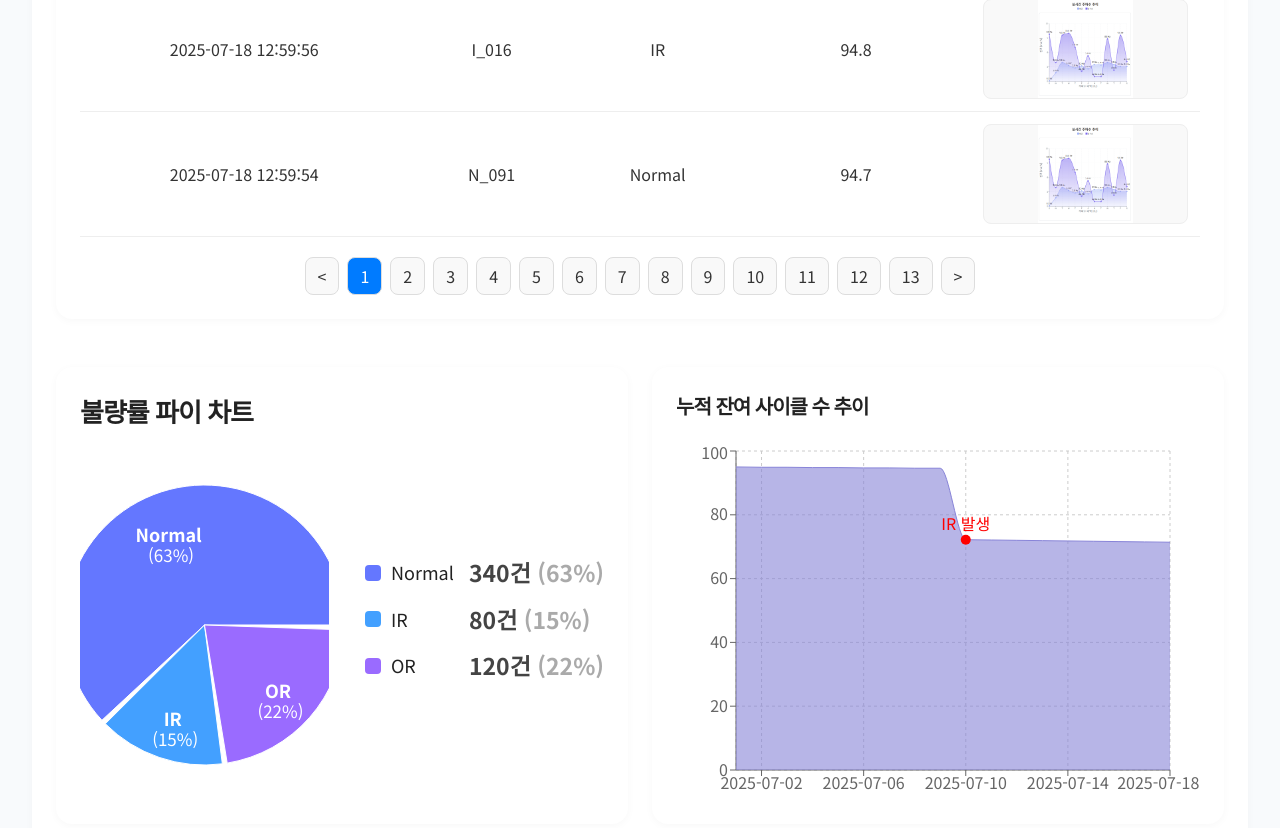
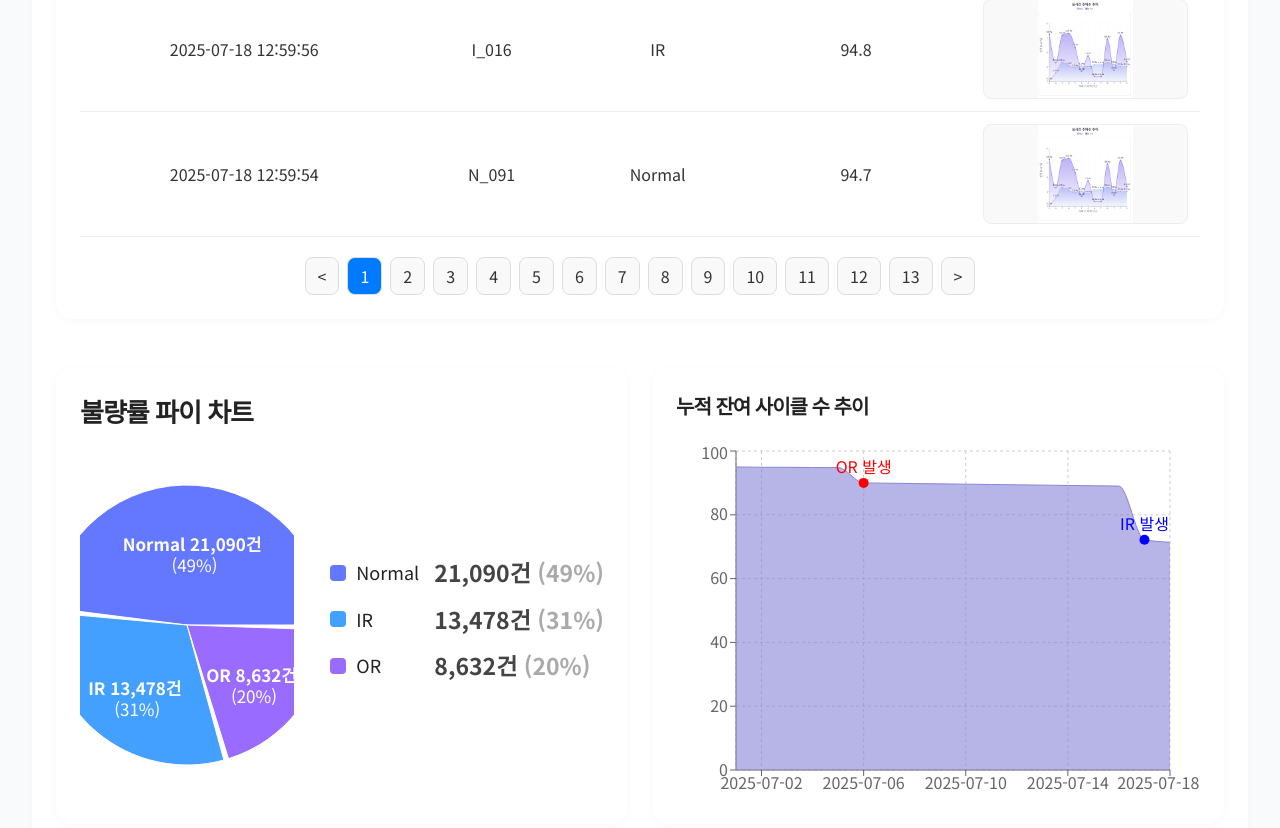
Before and after one commit to sungholion/BearingGuardian, a Next.js app in the folder frontend/: page /history in a window 1280 px wide. Shown: the part 725-1553 px from the top of the page. Built offline with nearby package versions, Linux system fonts and the light colour scheme.

Commit message:
💄 불량률 파이 차트 UI 개선
.

```diff
--- a/frontend/src/components/DefectDifferenceChart.tsx
+++ b/frontend/src/components/DefectDifferenceChart.tsx
@@ -5,23 +5,28 @@ import React from 'react';
 
 export default function DefectDifferenceChart() {
   const pieData = [
-    { name: 'Normal', value: 340 },
-    { name: 'IR', value: 80 },
-    { name: 'OR', value: 120 },
+    { name: 'Normal', value: 21090},
+    { name: 'IR', value:  	13478},
+    { name: 'OR', value: 8632},
   ];
   const COLORS = ['#6477FF', '#43A0FF', '#9A6BFF'];
 
   const total = pieData.reduce((sum, entry) => sum + entry.value, 0);
 
+  // 숫자를 천 단위 구분 기호로 포맷팅하는 헬퍼 함수
+  const formatNumber = (num) => {
+    return num.toLocaleString();
+  };
+
   const renderLabel = ({ cx, cy, midAngle, innerRadius, outerRadius, value, name, percent }) => {
     if (value === 0) return null;
     const RADIAN = Math.PI / 180;
-    const radius = outerRadius * 0.7; // This controls how far the label is from the center
+    const radius = outerRadius * 0.58; // This controls how far the label is from the center
     const x = cx + radius * Math.cos(-midAngle * RADIAN);
     const y = cy + radius * Math.sin(-midAngle * RADIAN);
 
 
-    const mainText = `${name}`;
+    const mainText = `${name} ${formatNumber(value)}건`;
     const subText = `(${Math.round(percent * 100)}%)`;
 
     return (
@@ -31,7 +36,7 @@ export default function DefectDifferenceChart() {
         fill="#fff" // Label text color
         textAnchor="middle"
         dominantBaseline="central"
-        fontSize={18} // Font size for the main text (name)
+        fontSize={17} // Font size for the main text (name)
         fontWeight="bold"
         style={{ pointerEvents: 'none' }}
       >
@@ -97,7 +102,7 @@ export default function DefectDifferenceChart() {
               <Tooltip
                 formatter={(value, name, props) => {
                   const percentage = total > 0 ? ((value / total) * 100).toFixed(1) : 0;
-                  return [`${value}건 (${percentage}%)`, name];
+                  return [`${formatNumber(value)}건 (${percentage}%)`, name];
                 }}
                 contentStyle={{
                   backgroundColor: '#fff',
@@ -125,7 +130,7 @@ export default function DefectDifferenceChart() {
               }}></span>
               <span style={{ fontSize: 18, color: '#222', width: 70 }}>{name}</span>
               <span style={{ fontWeight: 600, color: '#444', marginLeft: 8, fontSize: 23 }}>
-                {value}건&nbsp;
+                {formatNumber(value)}건&nbsp;
                 <span style={{ color: '#aaa' }}>
                   ({total ? Math.round((value / total) * 100) : 0}%)
                 </span>
--- a/frontend/src/components/RemainingLifeTrendChart.tsx
+++ b/frontend/src/components/RemainingLifeTrendChart.tsx
@@ -8,18 +8,18 @@ export default function RemainingLifeTrendChart() {
     { date: '2025-07-03', '잔여 사이클 수': 94.9 },
     { date: '2025-07-04', '잔여 사이클 수': 94.8 },
     { date: '2025-07-05', '잔여 사이클 수': 94.8 },
-    { date: '2025-07-06', '잔여 사이클 수': 94.7 },
-    { date: '2025-07-07', '잔여 사이클 수': 94.7 },
-    { date: '2025-07-08', '잔여 사이클 수': 94.6 },
-    { date: '2025-07-09', '잔여 사이클 수': 94.6 },
-    { date: '2025-07-10', '잔여 사이클 수': 72.2 }, // IR 발생으로 급감
-    { date: '2025-07-11', '잔여 사이클 수': 72.1 },
-    { date: '2025-07-12', '잔여 사이클 수': 72.0 },
-    { date: '2025-07-13', '잔여 사이클 수': 71.9 },
-    { date: '2025-07-14', '잔여 사이클 수': 71.8 },
-    { date: '2025-07-15', '잔여 사이클 수': 71.7 },
-    { date: '2025-07-16', '잔여 사이클 수': 71.6 },
-    { date: '2025-07-17', '잔여 사이클 수': 71.5 },
+    { date: '2025-07-06', '잔여 사이클 수': 90.0 }, // OR 발생으로 급감
+    { date: '2025-07-07', '잔여 사이클 수': 89.9 },
+    { date: '2025-07-08', '잔여 사이클 수': 89.8 },
+    { date: '2025-07-09', '잔여 사이클 수': 89.7 },
+    { date: '2025-07-10', '잔여 사이클 수': 89.6 },
+    { date: '2025-07-11', '잔여 사이클 수': 89.5 },
+    { date: '2025-07-12', '잔여 사이클 수': 89.4 },
+    { date: '2025-07-13', '잔여 사이클 수': 89.3 },
+    { date: '2025-07-14', '잔여 사이클 수': 89.2 },
+    { date: '2025-07-15', '잔여 사이클 수': 89.1 },
+    { date: '2025-07-16', '잔여 사이클 수': 89.0 },
+    { date: '2025-07-17', '잔여 사이클 수': 72.2 }, // IR 발생으로 급감
     { date: '2025-07-18', '잔여 사이클 수': 71.4 },
   ];
 
@@ -64,7 +64,8 @@ export default function RemainingLifeTrendChart() {
           <YAxis type="number" domain={[0, 100]} ticks={[0, 20, 40, 60, 80, 100]} />
           <Tooltip />
           <Area type="monotone" dataKey="잔여 사이클 수" stroke="#8884d8" fill="#8884d8" />
-          <ReferenceDot x="2025-07-10" y={data.find(d => d.date === '2025-07-10')['잔여 사이클 수']} r={5} fill="red" stroke="none" label={{ value: 'IR 발생', position: 'top', fill: 'red' }} />
+          <ReferenceDot x="2025-07-06" y={data.find(d => d.date === '2025-07-06')['잔여 사이클 수']} r={5} fill="red" stroke="none" label={{ value: 'OR 발생', position: 'top', fill: 'red' }} />
+          <ReferenceDot x="2025-07-17" y={data.find(d => d.date === '2025-07-17')['잔여 사이클 수']} r={5} fill="blue" stroke="none" label={{ value: 'IR 발생', position: 'top', fill: 'blue' }} />
         </AreaChart>
       </ResponsiveContainer>
     </div>
```
Also changed, not shown: 1 other file (tests, documents, lock files or other folders).
